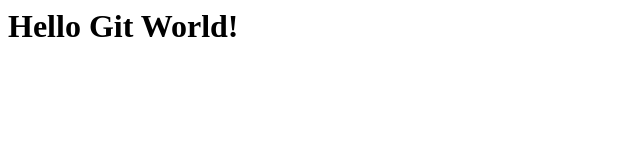
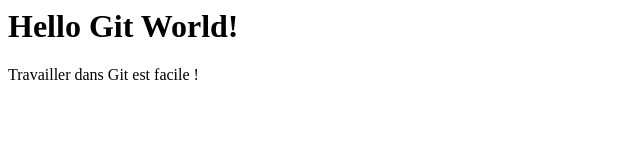
Before and after one commit to CatInBootsFP/GitGithubMasterclass, a plain HTML site: page index.html in a window 1280 px wide. Shown: the whole page, without its empty margins (0-640 px from the left). Drawn offline with Linux system fonts and the light colour scheme.

Commit message:
Addition div et p

```diff
--- a/index.html
+++ b/index.html
@@ -1 +1,5 @@
 <h1>Hello Git World!</h1>
+
+<div>
+    <p>Travailler dans Git est facile !</p>
+</div>
```
